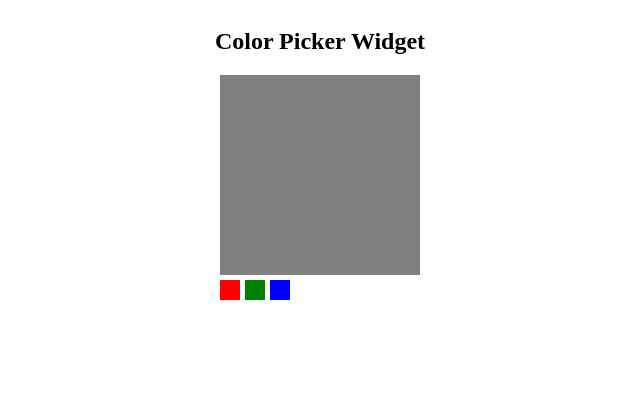
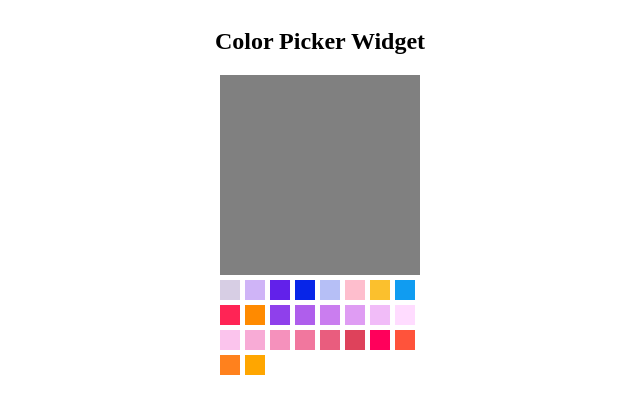
Before and after one commit to julienguyenn/Diversio-FE-Exercise, a React (Create React App) app: page / in a window 1280 px wide. Shown: the top 414 px of the page, without its empty margins (320-960 px from the left). Built offline with nearby package versions, Linux system fonts and the light colour scheme.

Commit message:
Display all color codes in selector

```diff
--- a/src/components/ColorWidget/ColorSelector/index.css
+++ b/src/components/ColorWidget/ColorSelector/index.css
@@ -2,6 +2,7 @@
     display: flex;
     flex-direction: row;
     justify-content: flex-start;
+    flex-wrap: wrap;
     width: 200px;
 }
 
--- a/src/components/ColorWidget/ColorSelector/index.js
+++ b/src/components/ColorWidget/ColorSelector/index.js
@@ -1,12 +1,21 @@
 import React from 'react';
 import './index.css';
 
-const ColorSelector = () => {
+const ColorSelector = ({colorList}) => {
+
+    const colorOptions = colorList.map((colorCode) => {
+        return (
+            <div
+                key={colorCode}
+                style={{backgroundColor: colorCode}}
+                className="color-selector-option"
+            ></div>
+        )
+    })
+
     return (
         <div className="color-selector-wrapper">
-            <div style={{backgroundColor: "red"}} className="color-selector-option"/>
-            <div style={{backgroundColor: "green"}} className="color-selector-option"/>
-            <div style={{backgroundColor: "blue"}} className="color-selector-option"/>
+            {colorOptions}
         </div>
     );
 }
--- a/src/components/ColorWidget/index.js
+++ b/src/components/ColorWidget/index.js
@@ -13,7 +13,7 @@ const ColorWidget = (props) => {
                 <h2>Color Picker Widget</h2>
             </div>
             <ColorWindow />
-            <ColorSelector />
+            <ColorSelector colorList={colorList}/>
         </div>
     );
 }
```
